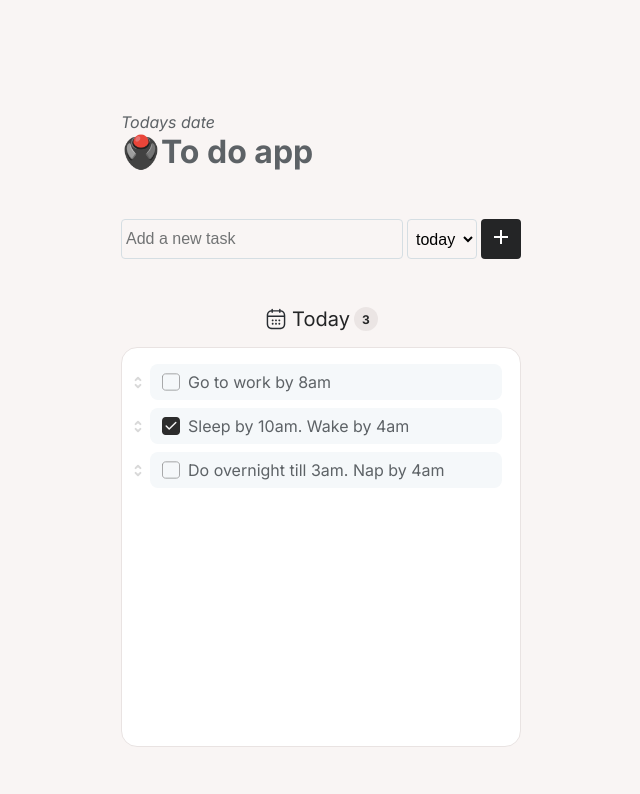
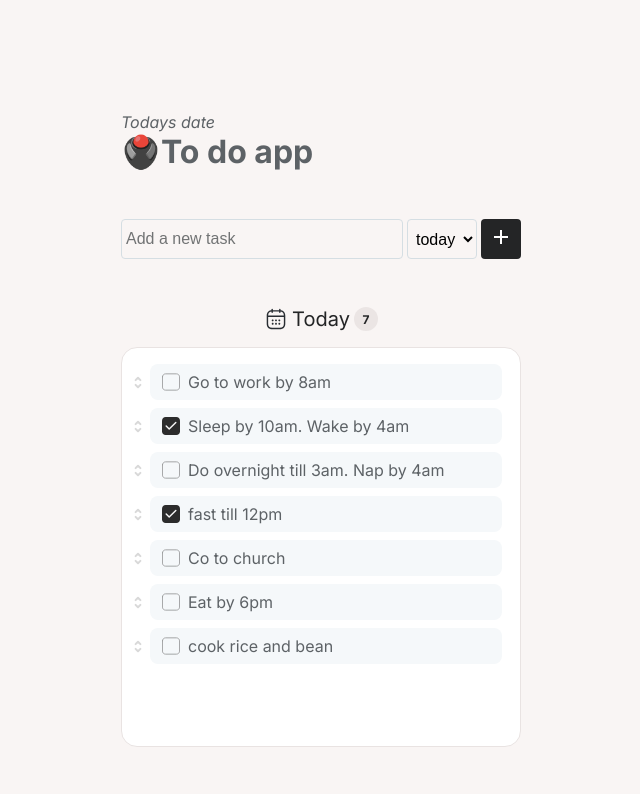
Before and after one commit to Praise7165/to-do, a React (Vite) app: page / in a window 1280 px wide. Shown: the top 794 px of the page, without its empty margins (319-959 px from the left). Built offline with nearby package versions, Linux system fonts and the light colour scheme.

Commit message:
implemented sort for completed task

```diff
--- a/src/App.jsx
+++ b/src/App.jsx
@@ -8,6 +8,9 @@ export default function App() {
   const [todos, setTodos] = useState(todoList);
   const [task, setTask] = useState("");
   const [priority, setPriority] = useState("today");
+
+  /* to disable sort temporarily */
+  const [sort, setSort] = useState(false);
 
   /* handle task input */
   function handleTaskChange(e) {
@@ -36,11 +39,20 @@ export default function App() {
     setPriority("today");
   }
 
+  /* handle toggle task */
   function handleTaskStatus(id) {
     setTodos((todos) =>
       todos.map((todo) => {
         return todo.id == id ? { ...todo, completed: !todo.completed } : todo;
       })
+    );
+
+    setTimeout(
+      () =>
+        setTodos((todos) =>
+          [...todos].sort((a, b) => a.completed - b.completed)
+        ),
+      1000
     );
   }
 
@@ -62,11 +74,13 @@ export default function App() {
           />
           <TodoCard
             todos={todos}
+            sort={sort}
             heading="Today"
             handleTaskStatus={handleTaskStatus}
           />
           <TodoCard
             todos={todos}
+            sort={sort}
             heading="Later"
             handleTaskStatus={handleTaskStatus}
           />
--- a/src/components/TodoCard.jsx
+++ b/src/components/TodoCard.jsx
@@ -1,9 +1,12 @@
+import { useEffect } from "react";
 import CardHeader from "./CardHeader";
 import CardContent from "./CardContent";
 
-export default function TodoCard({ todos, heading, handleTaskStatus }) {
+export default function TodoCard({ todos, sort, heading, handleTaskStatus }) {
   /* filter out task given priority */
-  let taskList = todos.filter((todo) => todo.pri === heading);
+  let taskList = [...todos].filter((todo) => todo.pri === heading);
+
+  // .sort((a, b) => a.completed - b.completed);
 
   /* get length of new task list */
   const taskNo = taskList.length;
--- a/src/data.js
+++ b/src/data.js
@@ -29,6 +29,31 @@ const todoList = [
     completed: false,
     id: 5,
   },
+
+  {
+    pri: "Today",
+    task: "fast till 12pm",
+    completed: true,
+    id: 6,
+  },
+  {
+    pri: "Today",
+    task: "Co to church",
+    completed: false,
+    id: 7,
+  },
+  {
+    pri: "Today",
+    task: "Eat by 6pm",
+    completed: false,
+    id: 8,
+  },
+  {
+    pri: "Today",
+    task: "cook rice and bean",
+    completed: false,
+    id: 9,
+  },
 ];
 
 export default todoList;
```
